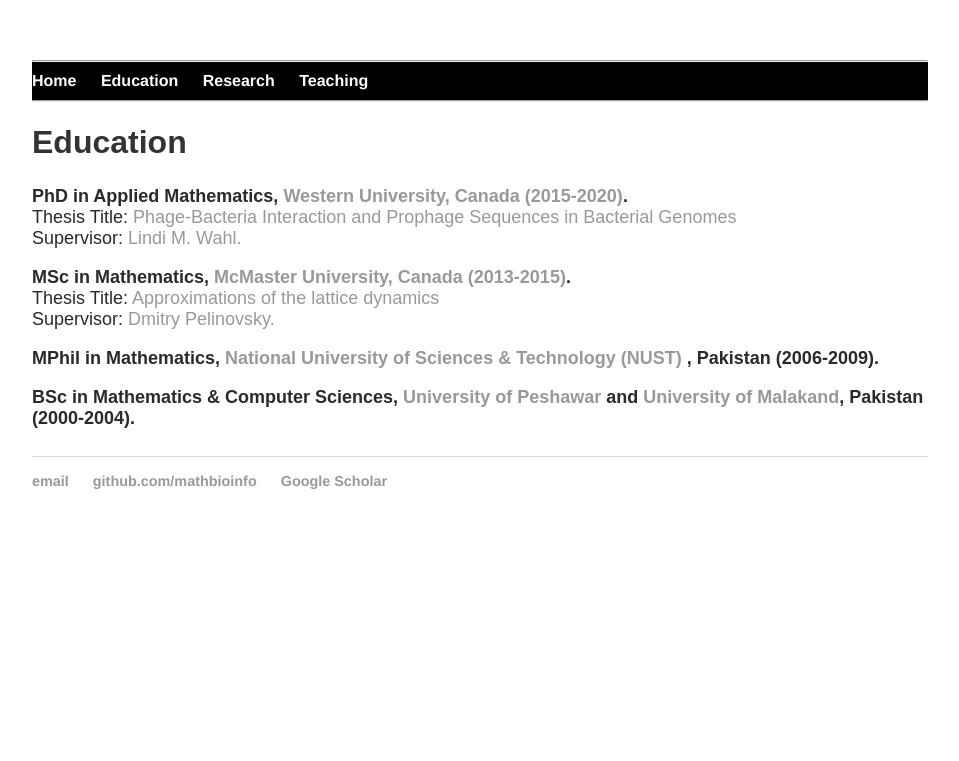
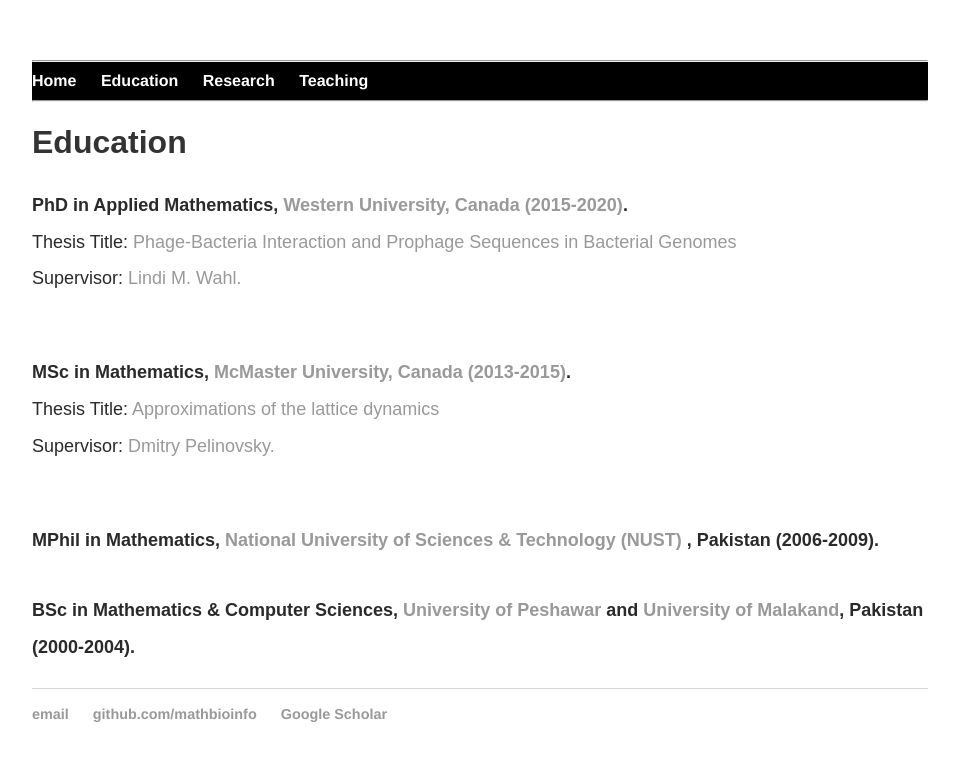
Before and after one commit to MathBioInfo/amjadkhan, a Jekyll site: the page built from Education/index.html, in a window 1280 px wide. Shown: the top 761 px of the page, without its empty margins (160-1119 px from the left). Built offline with Jekyll 4.4.1, drawn with Linux system fonts in a browser that asks for light colours.

Commit message:
Update index.html

```diff
--- a/Education/index.html
+++ b/Education/index.html
@@ -24,17 +24,21 @@
 </div>
 </body> -->
 			<link rel="stylesheet" type="text/css" href="css/main.css">
-
+			<p>
 			<strong> PhD in Applied Mathematics,  <a href="https://www.uwo.ca/" target="_blank">Western University, Canada (2015-2020)</a>.
 			</strong></a><br />Thesis Title: <a href="https://ir.lib.uwo.ca/etd/6957/" target="_blank">Phage-Bacteria Interaction and Prophage Sequences in Bacterial Genomes</a></font><font color="#2a2a2a" size="4">
 			<br> Supervisor: <a href="https://publish.uwo.ca/~lwahl/" target="_blank">Lindi M. Wahl.</a>
 			</font><br /><br /><font color="#2a2a2a" size="4">
+			</p>
 
+			<p>
 			<strong> MSc in Mathematics,  <a href="https://www.mcmaster.ca/" target="_blank">McMaster University, Canada (2013-2015)</a>.
 			</strong></a><br />Thesis Title: <a href="https://macsphere.mcmaster.ca/handle/11375/17274" target="_blank">Approximations of the lattice dynamics</a></font><font color="#2a2a2a" size="4">
 			<br> Supervisor: <a href="https://dmpeli.math.mcmaster.ca//" target="_blank">Dmitry Pelinovsky.</a>
 			</font><br /><br /><font color="#2a2a2a" size="4">
+			</p>
 
+                         <p>
 			<strong> MPhil in Mathematics, <a href="https://nust.edu.pk/" target="_blank"> National University of Sciences & Technology (NUST) </a>, Pakistan (2006-2009).
 			</font><br /><br /><font color="#2a2a2a" size="4">
 			<strong> BSc in Mathematics & Computer Sciences,  <a href="" target="_blank"> University of Peshawar</a> and <a href="" target="_blank">University of Malakand</a>, Pakistan (2000-2004).
```
